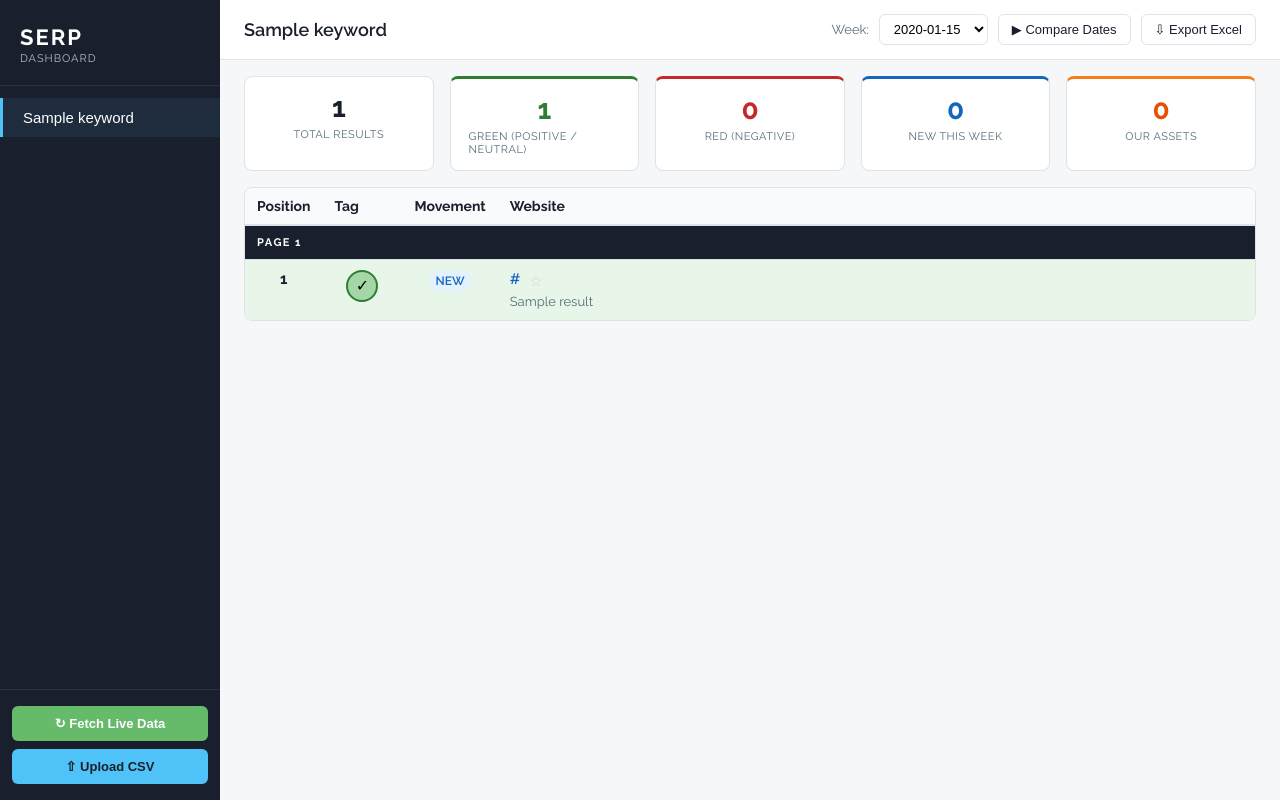
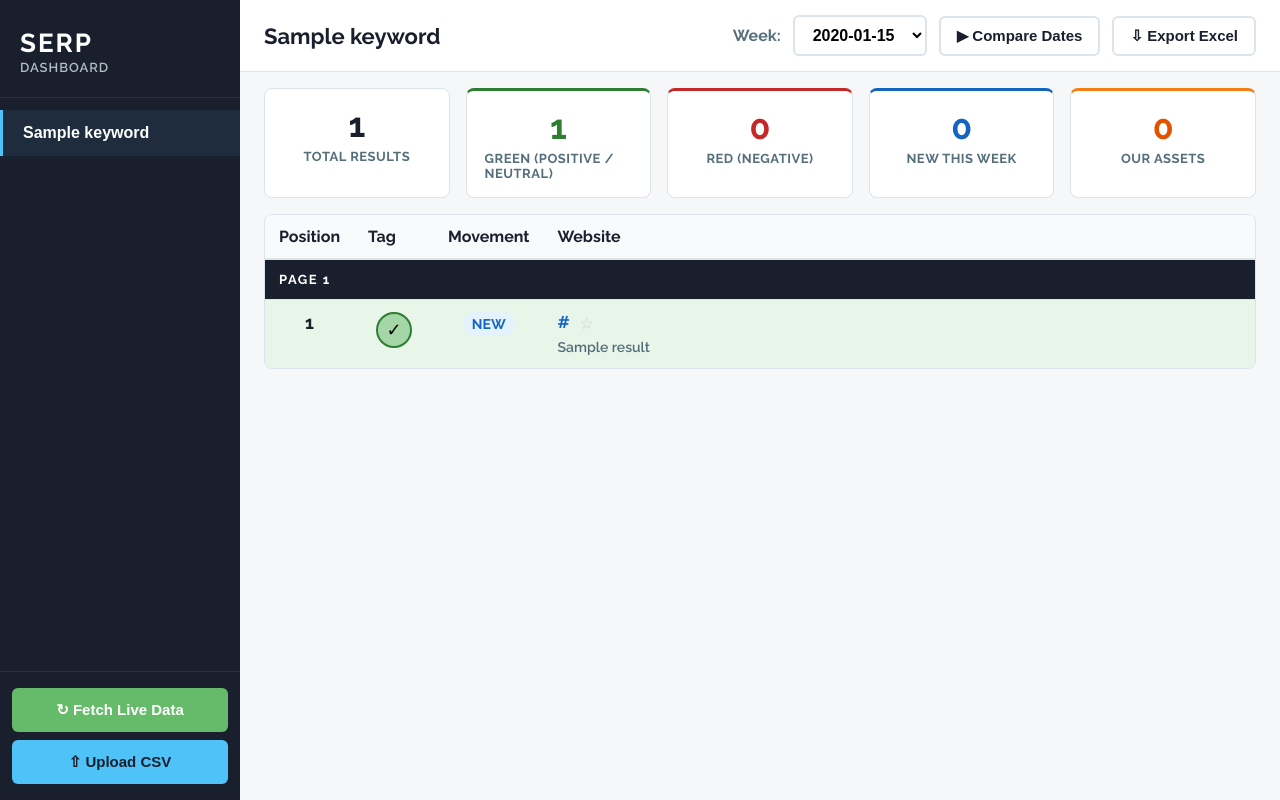
Before and after one commit to sfaldmo/serpsdash, a Flask app: page / in a window 1280 px wide. Run offline with Flask 3, Linux system fonts and the light colour scheme; tables that the repository leaves empty hold one stand-in row (values such as "Sample post"); data that the repository does not hold is empty.

Commit message:
Bigger, bolder fonts and buttons site-wide for readability
Base font 18px bold, larger topbar/buttons/selects, bigger stats,
heavier weight throughout for Gen X audience.

Co-Authored-By: Claude Sonnet 4.6 <noreply@anthropic.com>

```diff
--- a/static/style.css
+++ b/static/style.css
@@ -5,7 +5,7 @@
 *, *::before, *::after { box-sizing: border-box; margin: 0; padding: 0; }
 
 :root {
-  --sidebar-w:   220px;
+  --sidebar-w:   240px;
   --green:       #2e7d32;
   --green-light: #e8f5e9;
   --green-mid:   #a5d6a7;
@@ -22,10 +22,10 @@
   --sidebar-bg:  #1a1f2e;
   --sidebar-txt: #b0bec5;
   --sidebar-act: #ffffff;
-  --topbar-h:    60px;
+  --topbar-h:    72px;
 }
 
-html, body { height: 100%; font-family: 'Raleway', -apple-system, BlinkMacSystemFont, 'Segoe UI', sans-serif; font-size: 16px; color: var(--text); background: var(--gray-light); }
+html, body { height: 100%; font-family: 'Raleway', -apple-system, BlinkMacSystemFont, 'Segoe UI', sans-serif; font-size: 18px; font-weight: 600; color: var(--text); background: var(--gray-light); }
 
 /* ---- Layout ---- */
 body { display: flex; }
@@ -52,17 +52,17 @@ body { display: flex; }
 
 /* ---- Sidebar ---- */
 .sidebar-header {
-  padding: 24px 20px 20px;
+  padding: 28px 20px 22px;
   border-bottom: 1px solid rgba(255,255,255,.08);
 }
 .logo-mark {
-  font-size: 22px;
+  font-size: 26px;
   font-weight: 700;
   color: #fff;
   letter-spacing: 2px;
 }
 .logo-sub {
-  font-size: 11px;
+  font-size: 13px;
   color: var(--sidebar-txt);
   letter-spacing: 1px;
   text-transform: uppercase;
@@ -79,11 +79,12 @@ body { display: flex; }
   display: block;
   width: 100%;
   text-align: left;
-  padding: 11px 20px;
+  padding: 14px 20px;
   background: none;
   border: none;
   color: var(--sidebar-txt);
-  font-size: 15px;
+  font-size: 16px;
+  font-weight: 700;
   cursor: pointer;
   transition: all .15s;
   border-left: 3px solid transparent;
@@ -104,26 +105,26 @@ body { display: flex; }
 }
 .btn-upload {
   width: 100%;
-  padding: 10px;
+  padding: 13px;
   background: #4fc3f7;
   color: #1a1f2e;
   border: none;
   border-radius: 6px;
-  font-weight: 600;
-  font-size: 13px;
+  font-weight: 700;
+  font-size: 15px;
   cursor: pointer;
   transition: background .15s;
 }
 .btn-upload:hover { background: #81d4fa; }
 .btn-fetch {
   width: 100%;
-  padding: 10px;
+  padding: 13px;
   background: #66bb6a;
   color: #fff;
   border: none;
   border-radius: 6px;
-  font-size: 13px;
-  font-weight: 600;
+  font-size: 15px;
+  font-weight: 700;
   cursor: pointer;
   transition: background .15s;
   margin-bottom: 8px;
@@ -151,22 +152,23 @@ body { display: flex; }
 }
 
 #kw-title {
-  font-size: 18px;
-  font-weight: 600;
+  font-size: 22px;
+  font-weight: 700;
   color: var(--text);
 }
 
 #topbar-right {
   display: flex;
   align-items: center;
-  gap: 10px;
+  gap: 12px;
 }
-#topbar-right label { font-size: 13px; color: var(--text-muted); }
+#topbar-right label { font-size: 16px; font-weight: 700; color: var(--text-muted); }
 #week-select {
-  padding: 6px 10px;
-  border: 1px solid var(--border);
+  padding: 9px 14px;
+  border: 2px solid var(--border);
   border-radius: 6px;
-  font-size: 13px;
+  font-size: 16px;
+  font-weight: 700;
   background: #fff;
   cursor: pointer;
 }
@@ -183,7 +185,7 @@ body { display: flex; }
   background: #fff;
   border: 1px solid var(--border);
   border-radius: 8px;
-  padding: 14px 18px;
+  padding: 16px 18px;
   display: flex;
   flex-direction: column;
   align-items: center;
@@ -194,8 +196,8 @@ body { display: flex; }
 .stat-card.new      { border-top: 3px solid var(--blue); }
 .stat-card.owned    { border-top: 3px solid #f57f17; }
 
-.stat-val   { font-size: 28px; font-weight: 700; }
-.stat-label { font-size: 11px; color: var(--text-muted); text-transform: uppercase; letter-spacing: .5px; }
+.stat-val   { font-size: 34px; font-weight: 700; }
+.stat-label { font-size: 13px; font-weight: 700; color: var(--text-muted); text-transform: uppercase; letter-spacing: .5px; }
 
 .stat-card.positive .stat-val { color: var(--green); }
 .stat-card.negative .stat-val { color: var(--red); }
@@ -230,9 +232,9 @@ body { display: flex; }
 }
 
 #results-table th {
-  padding: 10px 12px;
+  padding: 12px 14px;
   text-align: left;
-  font-size: 14px;
+  font-size: 16px;
   font-weight: 700;
   color: var(--text);
   border-bottom: 2px solid var(--border);
@@ -240,7 +242,7 @@ body { display: flex; }
 }
 
 #results-table td {
-  padding: 10px 12px;
+  padding: 12px 14px;
   border-bottom: 1px solid var(--border);
   vertical-align: top;
 }
@@ -259,30 +261,30 @@ tr.row-neutral:hover td  { background: #dcedc8; }
 tr.row-negative:hover td { background: #ffcdd2; }
 
 /* Column widths */
-.col-pos       { width: 44px; text-align: center; font-weight: 700; font-size: 15px; }
+.col-pos       { width: 52px; text-align: center; font-weight: 700; font-size: 18px; }
 .col-sentiment { width: 80px; text-align: center; }
-.col-movement  { width: 80px; text-align: center; }
-.col-url       { min-width: 260px; max-width: 380px; }
-.col-snippet   { color: var(--text-muted); font-size: 12px; line-height: 1.5; }
+.col-movement  { width: 100px; text-align: center; }
+.col-url       { min-width: 260px; max-width: 420px; }
+.col-snippet   { color: var(--text-muted); font-size: 14px; line-height: 1.5; }
 
 /* URL cell */
 .url-title {
-  font-weight: 400;
-  font-size: 13px;
+  font-weight: 600;
+  font-size: 15px;
   color: var(--text);
   display: block;
   margin-bottom: 3px;
 }
 .url-link { color: #1565c0; }
 .url-link-primary {
-  font-size: 15px;
-  font-weight: 600;
+  font-size: 17px;
+  font-weight: 700;
   color: #1565c0;
   text-decoration: none;
   word-break: break-all;
 }
 .url-link:hover { text-decoration: underline; }
-.url-subtitle { font-size: 13px; color: var(--text-muted); word-break: break-all; }
+.url-subtitle { font-size: 14px; font-weight: 600; color: var(--text-muted); word-break: break-all; }
 
 /* Owned asset toggle button */
 .owned-btn {
@@ -291,7 +293,7 @@ tr.row-negative:hover td { background: #ffcdd2; }
   background: none;
   border: none;
   cursor: pointer;
-  font-size: 14px;
+  font-size: 16px;
   color: #ccc;
   padding: 0 2px;
   vertical-align: middle;
@@ -308,9 +310,9 @@ tr.row-negative:hover td { background: #ffcdd2; }
   display: inline-flex;
   align-items: center;
   gap: 2px;
-  font-size: 12px;
-  font-weight: 600;
-  padding: 3px 7px;
+  font-size: 14px;
+  font-weight: 700;
+  padding: 4px 9px;
   border-radius: 12px;
   white-space: nowrap;
 }
@@ -323,12 +325,12 @@ tr.row-negative:hover td { background: #ffcdd2; }
 
 /* Sentiment toggle button */
 .sentiment-btn {
-  width: 32px; height: 32px;
+  width: 36px; height: 36px;
   border-radius: 50%;
   border: 2px solid var(--border);
   background: #fff;
   cursor: pointer;
-  font-size: 16px;
+  font-size: 18px;
   display: inline-flex;
   align-items: center;
   justify-content: center;
@@ -344,11 +346,11 @@ tr.page-separator td {
   background: var(--sidebar-bg);
   color: #fff;
   font-family: 'Raleway', sans-serif;
-  font-size: 11px;
+  font-size: 13px;
   font-weight: 700;
   letter-spacing: 1.5px;
   text-transform: uppercase;
-  padding: 5px 12px;
+  padding: 7px 14px;
   border-bottom: none;
 }
 tr.page-separator:hover td { background: var(--sidebar-bg); }
@@ -401,18 +404,19 @@ tr.page-separator:hover td { background: var(--sidebar-bg); }
 .range-btn:hover  { background: var(--gray-light); color: var(--text); }
 .range-btn.active { background: var(--sidebar-bg); color: #fff; border-color: var(--sidebar-bg); }
 
-.btn-sm { padding: 4px 10px; font-size: 12px; }
+.btn-sm { padding: 5px 12px; font-size: 14px; }
 
 #chart-container { position: relative; height: 320px; }
 
 /* ---- Ghost button ---- */
 .btn-ghost {
-  padding: 7px 13px;
+  padding: 9px 16px;
   background: #fff;
   color: var(--text);
-  border: 1px solid var(--border);
+  border: 2px solid var(--border);
   border-radius: 6px;
-  font-size: 13px;
+  font-size: 15px;
+  font-weight: 700;
   cursor: pointer;
   transition: all .15s;
 }
--- a/templates/index.html
+++ b/templates/index.html
@@ -7,7 +7,7 @@
   <link rel="preconnect" href="https://fonts.googleapis.com">
   <link rel="preconnect" href="https://fonts.gstatic.com" crossorigin>
   <link href="https://fonts.googleapis.com/css2?family=Raleway:wght@400;600;700&display=swap" rel="stylesheet">
-  <link rel="stylesheet" href="/static/style.css?v=6">
+  <link rel="stylesheet" href="/static/style.css?v=7">
 </head>
 <body>
 
@@ -165,6 +165,6 @@
   </div>
 </div>
 
-<script src="/static/app.js?v=6"></script>
+<script src="/static/app.js?v=7"></script>
 </body>
 </html>
```
Also changed, not shown: other parts of static/style.css (+59 -51 lines).
